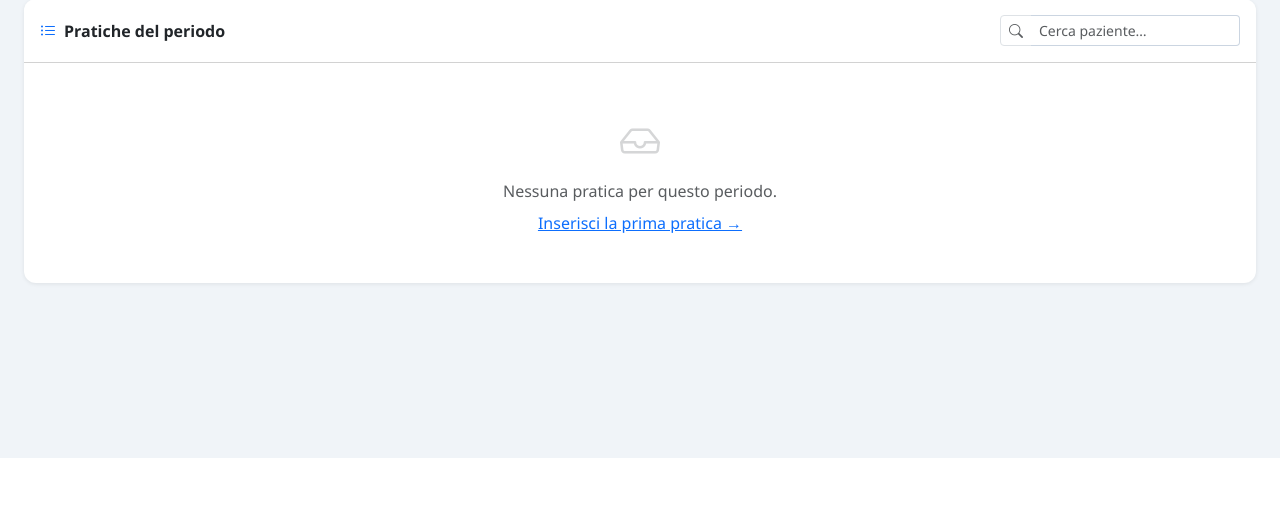
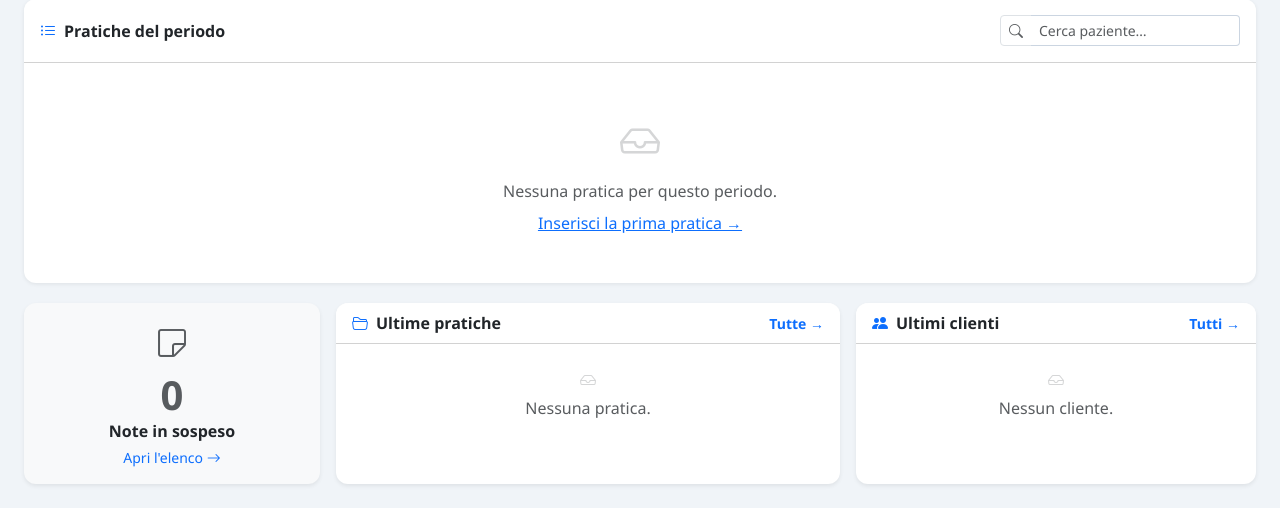
Before and after one commit to mattiamarsili-dot/gestionale-marginalita, a Flask app: page / in a window 1280 px wide. Shown: the part 342-850 px from the top of the page. Before the commit the page ends 800 px from the top, so only its background shows below. Run offline with Flask 3, Linux system fonts and the light colour scheme; data that the repository does not hold is empty; some libraries are stand-ins or nearby versions.

Commit message:
Dashboard: widget note in sospeso, ultime pratiche, ultimi clienti
- Link rapido alle note in sospeso con conteggio (apre /note?filtro=aperte).
- Ultime 6 pratiche (per creato_il) con stato fatturazione.
- Ultimi 5 clienti inseriti.

Co-Authored-By: Claude Opus 4.8 <noreply@anthropic.com>

```diff
--- a/app.py
+++ b/app.py
@@ -211,6 +211,25 @@ def dashboard():
         )
         mesi_disponibili = [r["ym"] for r in cur.fetchall()]
 
+        # Widget dashboard: ultime pratiche, note in sospeso, ultimi clienti.
+        cur.execute(
+            """SELECT id, nome_paziente, cliente_id, data_pratica, importo_asl,
+                      fatturata, creato_il
+               FROM pratiche
+               ORDER BY creato_il DESC, id DESC LIMIT 6"""
+        )
+        ultime_pratiche = cur.fetchall()
+
+        cur.execute("SELECT COUNT(*) AS n FROM note WHERE NOT completata")
+        note_sospese = cur.fetchone()["n"]
+
+        cur.execute(
+            """SELECT id, cognome, nome, centro, creato_il
+               FROM clienti
+               ORDER BY creato_il DESC, id DESC LIMIT 5"""
+        )
+        ultimi_clienti = cur.fetchall()
+
     if da not in mesi_disponibili:
         mesi_disponibili.insert(0, da)
 
@@ -255,6 +274,9 @@ def dashboard():
         prov_corrente=prov_corrente * 100,
         soglia_17=SOGLIA_PROV_17,
         soglia_18=SOGLIA_PROV_18,
+        ultime_pratiche=ultime_pratiche,
+        note_sospese=note_sospese,
+        ultimi_clienti=ultimi_clienti,
     )
 
 
--- a/templates/dashboard.html
+++ b/templates/dashboard.html
@@ -249,6 +249,89 @@
       <a href="{{ url_for('nuova_pratica') }}" class="d-block mt-2 text-primary">Inserisci la prima pratica →</a>
     </div>
     {% endif %}
+  </div>
+</div>
+
+<!-- ───── Widget rapidi: note in sospeso, ultime pratiche, ultimi clienti ───── -->
+<div class="row g-3 mt-1">
+
+  <!-- Note in sospeso -->
+  <div class="col-12 col-lg-3">
+    <a href="{{ url_for('note_inbox', filtro='aperte') }}"
+       class="card h-100 text-decoration-none border-0 shadow-sm
+              {% if note_sospese %}bg-warning-subtle{% else %}bg-light{% endif %}">
+      <div class="card-body d-flex flex-column justify-content-center text-center">
+        <i class="bi bi-sticky fs-2 {% if note_sospese %}text-warning-emphasis{% else %}text-muted{% endif %}"></i>
+        <div class="display-6 fw-bold mt-1 {% if note_sospese %}text-warning-emphasis{% else %}text-muted{% endif %}">
+          {{ note_sospese }}
+        </div>
+        <div class="fw-semibold text-dark">Note in sospeso</div>
+        <small class="text-primary mt-1">Apri l'elenco <i class="bi bi-arrow-right"></i></small>
+      </div>
+    </a>
+  </div>
+
+  <!-- Ultime pratiche -->
+  <div class="col-12 col-lg-5">
+    <div class="card h-100 border-0 shadow-sm">
+      <div class="card-header bg-white fw-semibold d-flex align-items-center justify-content-between">
+        <span><i class="bi bi-folder2-open me-2 text-primary"></i>Ultime pratiche</span>
+        <a href="{{ url_for('pratiche') }}" class="small text-decoration-none">Tutte →</a>
+      </div>
+      <div class="card-body p-0">
+        {% if ultime_pratiche %}
+        <table class="table table-hover table-sm mb-0 align-middle">
+          <tbody>
+            {% for p in ultime_pratiche %}
+            <tr style="cursor:pointer"
+                onclick="window.location='{{ url_for('dettaglio_pratica', pratica_id=p.id) }}'">
+              <td class="ps-3">
+                <div class="fw-semibold">{{ p.nome_paziente }}</div>
+                <small class="text-muted">{{ p.data_pratica }}</small>
+              </td>
+              <td class="text-end pe-3">
+                <div class="fw-semibold">€ {{ '%.0f'|format(p.importo_asl or 0) }}</div>
+                {% if p.fatturata %}
+                <span class="badge bg-success-subtle text-success">Fatturata</span>
+                {% else %}
+                <span class="badge bg-secondary-subtle text-secondary">Aperta</span>
+                {% endif %}
+              </td>
+            </tr>
+            {% endfor %}
+          </tbody>
+        </table>
+        {% else %}
+        <div class="text-center text-muted py-4"><i class="bi bi-inbox opacity-25 d-block mb-1"></i>Nessuna pratica.</div>
+        {% endif %}
+      </div>
+    </div>
+  </div>
+
+  <!-- Ultimi clienti inseriti -->
+  <div class="col-12 col-lg-4">
+    <div class="card h-100 border-0 shadow-sm">
+      <div class="card-header bg-white fw-semibold d-flex align-items-center justify-content-between">
+        <span><i class="bi bi-people-fill me-2 text-primary"></i>Ultimi clienti</span>
+        <a href="{{ url_for('clienti') }}" class="small text-decoration-none">Tutti →</a>
+      </div>
+      <div class="card-body p-0">
+        {% if ultimi_clienti %}
+        <ul class="list-group list-group-flush">
+          {% for c in ultimi_clienti %}
+          <li class="list-group-item d-flex align-items-center justify-content-between"
+              style="cursor:pointer"
+              onclick="window.location='{{ url_for('cliente_dettaglio', cliente_id=c.id) }}'">
+            <span><i class="bi bi-person me-2 text-muted"></i>{{ c.cognome }} {{ c.nome }}</span>
+            {% if c.centro %}<span class="badge bg-light text-muted">{{ c.centro }}</span>{% endif %}
+          </li>
+          {% endfor %}
+        </ul>
+        {% else %}
+        <div class="text-center text-muted py-4"><i class="bi bi-inbox opacity-25 d-block mb-1"></i>Nessun cliente.</div>
+        {% endif %}
+      </div>
+    </div>
   </div>
 </div>
 
```
